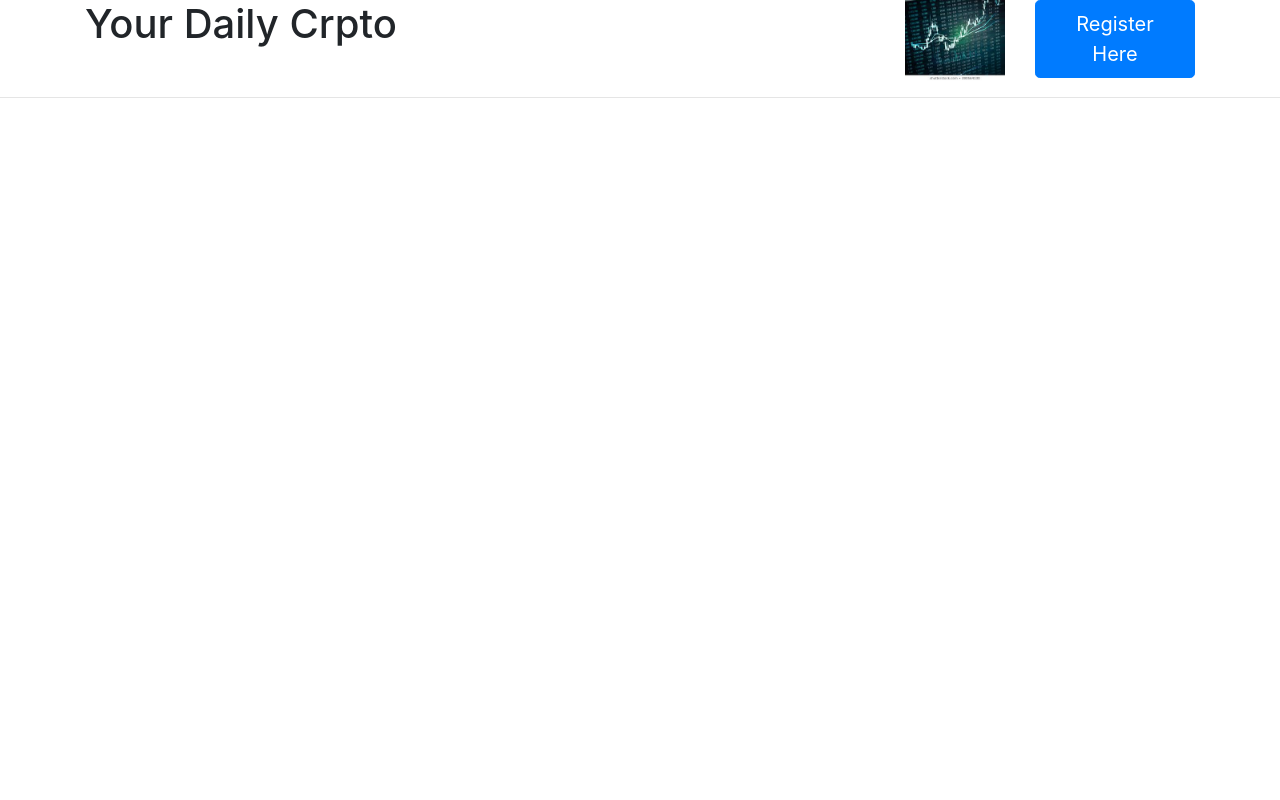
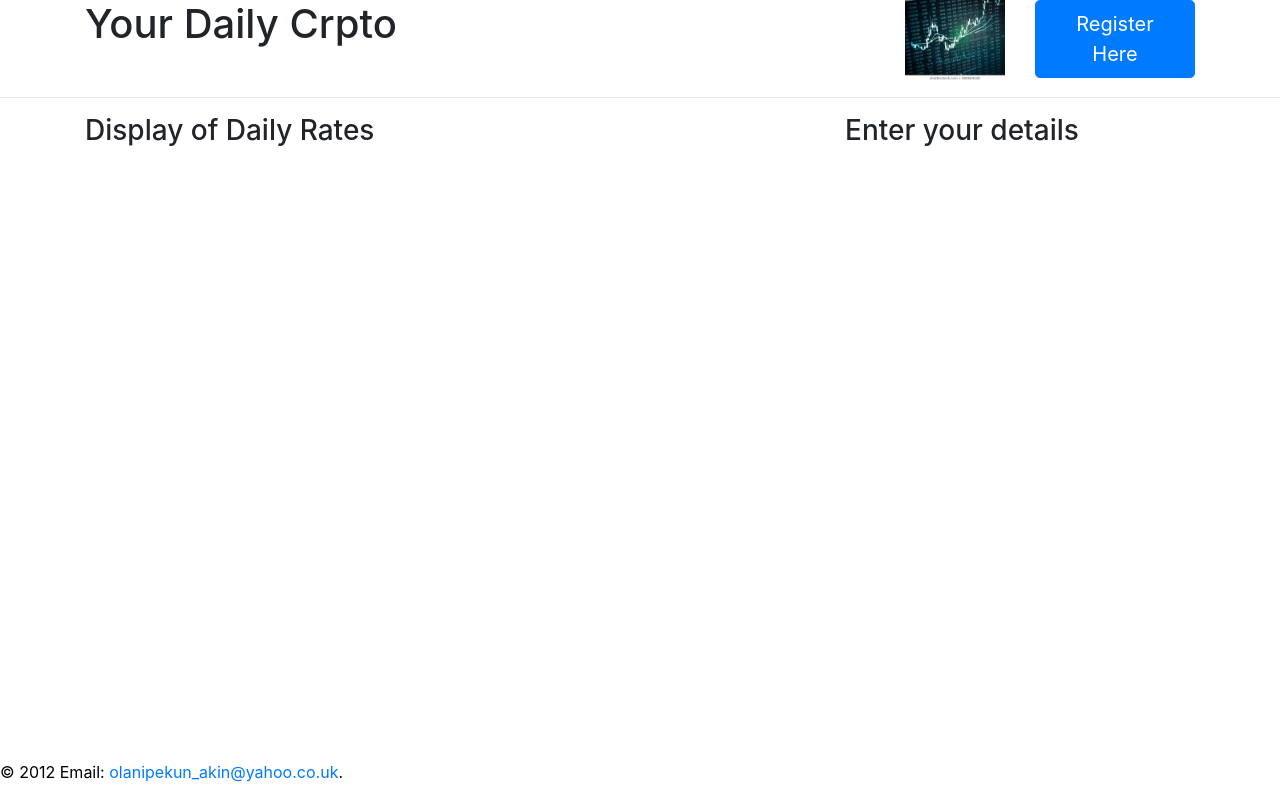
Before and after one commit to olaakintola/Currency-Watcher, a plain HTML site: page index.html in a window 1280 px wide. Drawn offline with nearby package versions, Linux system fonts and the light colour scheme.

Commit message:
Added the footerm and divided the main page

```diff
--- a/index.html
+++ b/index.html
@@ -5,6 +5,22 @@
 		<title>Home</title>
 		<meta name = "viewport" content="width = device-width, intial-scale = 1">
 		<link rel="stylesheet" type="text/css" href="https://stackpath.bootstrapcdn.com/bootstrap/4.4.1/css/bootstrap.min.css">
+
+		<style type="text/css">
+
+			.footer {
+				position: fixed;
+				left: 0;
+				bottom: 0;
+				width: 100%;
+				background-color: white;
+				color: black;
+				text-align: left;
+				padding-right: 1%;
+			}
+
+		</style>
+
 	</head>
 	<body>
 		<div class="container">
@@ -22,8 +38,18 @@
 		</div>
 		<hr style="color: green; display: block;" >
 
-
-		<!-- <h1>Your Daily Crpto</h1> -->
+		<div class="container">
+			<div class="row">
+				<div class="col-8"><h3>Display of Daily Rates</h3>
+				</div>
+				<div class="col-4">
+					<h3>Enter your details</h3>
+				</div>
+			</div>
+		</div>
+		 <div class="footer">
+		 	<p>&copy; 2012 Email: <a href="mailto:olanipekun_akin@yahoo.co.uk">olanipekun_akin@yahoo.co.uk</a>.</p>
+ 		 </div>
 
 		<script type="text/javascript" src="https://stackpath.bootstrapcdn.com/bootstrap/4.4.1/js/bootstrap.min.js"></script>
 		<script type="text/javascript" src="https://stackpath.bootstrapcdn.com/bootstrap/4.4.1/js/bootstrap.bundle.min.js"></script>
```
Also changed, not shown: 1 other file.
